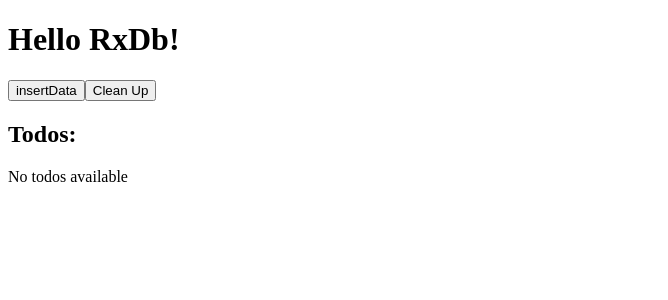
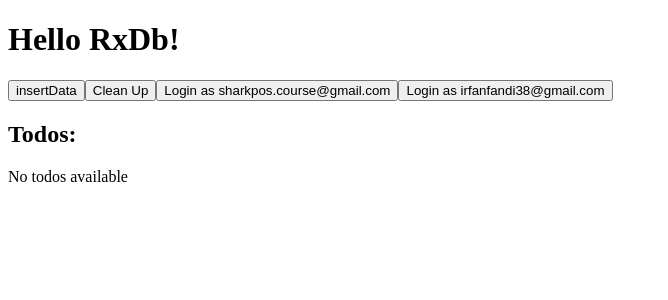
Before and after one commit to muhammadnur-alim/electron_rxdb, a React (Vite) app: page / in a window 1280 px wide. Shown: the top 300 px of the page, without its empty margins (0-668 px from the left). Built offline with nearby package versions, Linux system fonts and the light colour scheme.

Commit message:
adding token

```diff
--- a/src/renderer/src/App.jsx
+++ b/src/renderer/src/App.jsx
@@ -4,19 +4,32 @@
   const [db, setDb] = useState(null)
   // const [populateDb, setPopulateDb] = useState(null)
   const [todos, setTodos] = useState([])
+  const [users] = useState([
+    'sharkpos.course@gmail.com',
+    'irfanfandi38@gmail.com',
+    'dea.edria@gmail.com'
+  ])
+  const [token, setToken] = useState(null)
   // const [posts, setPosts] = useState([])
   // const [users, setUsers] = useState([])
 
+  const initDb = async () => {
+    const database = await window.database.init()
+    // const populate = await window.populate.init()
+    setDb(database)
+    // setPopulateDb(populate)
+  }
+
   useEffect(() => {
     // Initialize database
-    const initDb = async () => {
-      const database = await window.database.init()
-      // const populate = await window.populate.init()
-      setDb(database)
-      // setPopulateDb(populate)
+  }, [])
+
+  useEffect(() => {
+    if (token) {
+      //Using RxState to send data to preload
+      initDb(token)
     }
-    initDb()
-  }, [])
+  }, [token])
 
   useEffect(() => {
     if (db) {
@@ -105,11 +118,38 @@
     }
   }
 
+  const handleLogin = async (user) => {
+    const userCreds = { username: user }
+    try {
+      const response = await fetch(`https://sort.my.id/login`, {
+        method: 'POST',
+        headers: {
+          'Content-Type': 'application/json'
+        },
+        body: JSON.stringify(userCreds)
+      })
+
+      if (!response.ok) {
+        throw new Error(`Login failed: ${response.statusText}`)
+      }
+
+      const data = await response.json()
+      // Save the response data in local storage or state as needed
+      console.log('Login successful:', data)
+      setToken(data)
+    } catch (error) {
+      console.error('Error during login:', error)
+    }
+  }
+
   return (
     <>
       <h1>Hello RxDb!</h1>
       <button onClick={addTodo}>insertData</button>
       <button onClick={cleanUp}>Clean Up</button>
+      <button onClick={() => handleLogin(users[0])}>Login as {users[0]}</button>
+      <button onClick={() => handleLogin(users[1])}>Login as {users[1]}</button>
+
       <h2>Todos:</h2>
       {todos.length > 0 ? (
         <ul>
```
Also changed, not shown: src/preload/index.js (+11 -3 lines), src/preload/rxdb/initDatabase.js (+40 -40 lines).
